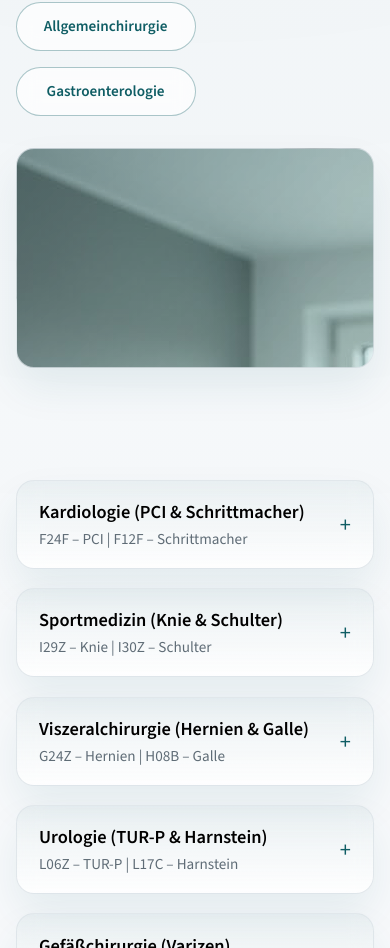
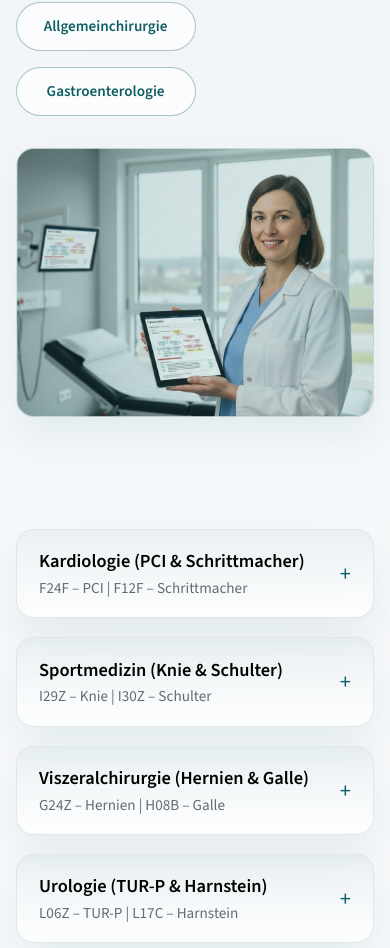
Before and after one commit to gilles-pe/hDRG-Kompass.de, a React (Vite) app: page /fachbereiche in a window 390 px wide. Shown: the part 1055-2003 px from the top of the page. Built offline with nearby package versions, Linux system fonts and the light colour scheme.

Commit message:
Improve Fachbereiche hero image sizing

```diff
--- a/src/App.css
+++ b/src/App.css
@@ -251,6 +251,20 @@
   box-shadow: var(--shadow);
   border: 1px solid rgba(220, 227, 232, 0.75);
   backdrop-filter: blur(10px);
+}
+
+.fach-hero .hero-photo {
+  min-height: 360px;
+  aspect-ratio: 4 / 3;
+  background-size: cover;
+  background-position: 70% 50%;
+}
+
+@media (max-width: 900px) {
+  .fach-hero .hero-photo {
+    min-height: 260px;
+    background-position: 50% 50%;
+  }
 }
 
 .photo-room {
```
